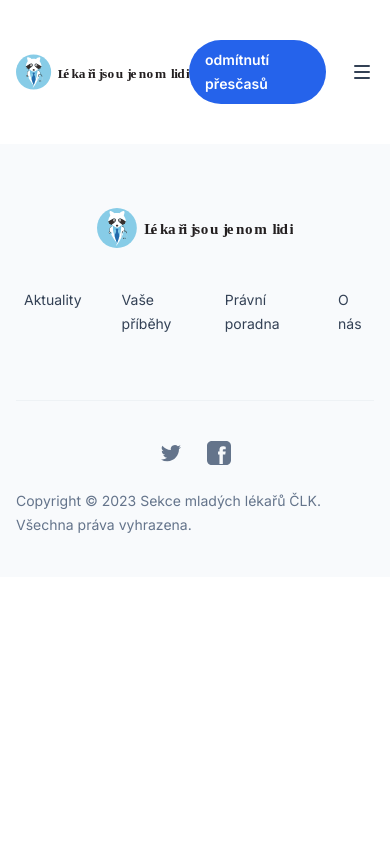
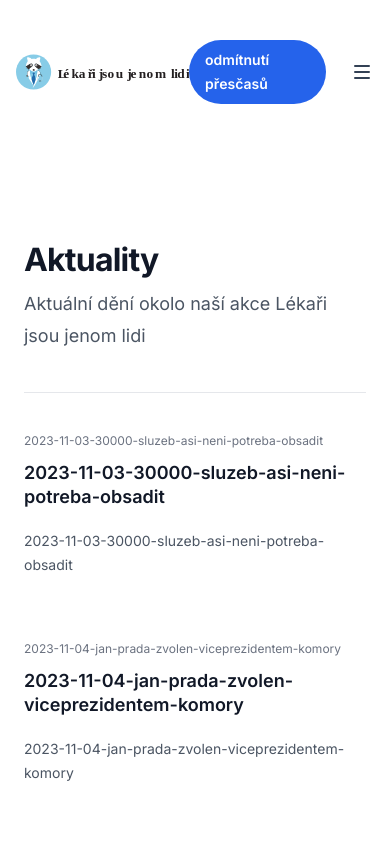
Before and after one commit to ohweb/lekari-jsou-jenom-lidi, a Next.js app: page /aktuality in a window 390 px wide. Shown: the top 844 px of the page. Built offline with nearby package versions, Linux system fonts and the light colour scheme.

Commit message:
feat: první náznaky blogu

```diff
--- /dev/null
+++ b/src/app/aktuality/[slug]/page.tsx
@@ -0,0 +1,32 @@
+import fs from "fs"
+
+const getPostContent = (slug: string) => {
+    const folder =     "src/posts/"
+    const file = `${folder}${slug}.md`
+    const content = fs.readFileSync(file, "utf-8")
+    return content
+}
+
+export default function AktualitaPage(props: any) {
+
+    const slug = props.params.slug
+    const content = getPostContent(slug)
+
+    return (
+        <>
+            <div className="bg-white px-6 py-32 lg:px-8">
+                <div className="mx-auto max-w-3xl text-base leading-7 text-gray-700">
+                    <h1 className="mt-2 text-3xl font-bold tracking-tight text-gray-900 sm:text-4xl">Post title</h1>
+                    <p className="mt-6 text-xl leading-8">
+                        Post content
+                    </p>
+                    <div className="mt-10 max-w-2xl">
+                        <p>
+                            {content}
+                        </p>
+                    </div>
+                </div>
+            </div>
+        </>
+    )
+}
--- a/src/app/aktuality/page.tsx
+++ b/src/app/aktuality/page.tsx
@@ -1,13 +1,53 @@
 import { type Metadata } from 'next'
+import fs from "fs"
 
 export const metadata: Metadata = {
   title: 'Aktuality',
 }
 
+const getPostMetadata = () => {
+    const folder = "src/posts/";
+    const files = fs.readdirSync(folder)
+    const markdownPosts = files.filter((file) => file.endsWith('.md'))
+    const slugs = markdownPosts.map((file) => file.replace(".md", ""))
+    return slugs
+}
+
 export default function AktualityPage() {
+    const posts = getPostMetadata()
   return (
     <>
       <main>
+          <div className="bg-white py-24 sm:py-32">
+              <div className="mx-auto max-w-7xl px-6 lg:px-8">
+                  <div className="mx-auto max-w-2xl">
+                      <h2 className="text-3xl font-bold tracking-tight text-gray-900 sm:text-4xl">Aktuality</h2>
+                      <p className="mt-2 text-lg leading-8 text-gray-600">
+                          Aktuální dění okolo naší akce Lékaři jsou jenom lidi
+                      </p>
+                      <div className="mt-10 space-y-16 border-t border-gray-200 pt-10 sm:mt-16 sm:pt-16">
+                          {posts.map((post) => (
+                              <article key={post} className="flex max-w-xl flex-col items-start justify-between">
+                                  <div className="flex items-center gap-x-4 text-xs">
+                                      <time dateTime={post} className="text-gray-500">
+                                          {post}
+                                      </time>
+                                  </div>
+                                  <div className="group relative">
+                                      <h3 className="mt-3 text-lg font-semibold leading-6 text-gray-900 group-hover:text-gray-600">
+                                          <a href={`/aktuality/${post}`}>
+                                              <span className="absolute inset-0" />
+                                              {post}
+                                          </a>
+                                      </h3>
+                                      <p className="mt-5 line-clamp-3 text-sm leading-6 text-gray-600">{post}</p>
+                                  </div>
+                              </article>
+                          ))}
+                      </div>
+                  </div>
+              </div>
+          </div>
       </main>
     </>
   )
--- a/src/app/o-nas/page.tsx
+++ b/src/app/o-nas/page.tsx
@@ -191,7 +191,7 @@ export default function ONas() {
                 Zrušení současné podoby novely zákoníku práce (§93a)
               </dt>
               <dd className="mt-1 text-base leading-7 text-gray-600">
-              Novela přináší do zákoníku práce dalších 416 hodin/rok "dobrovolných" přesčasů pro zdravotníky. S již existujícím limitem 416 hodin/rok to dává 832 hodin přesčasů za rok, což je naprosto neakceptovatelné. Jen pro představu, dělá to dohromady možnost pracovat 365 8 hodinových směn či 243 12 hodinových směn za rok.
+              Novela přináší do zákoníku práce dalších 416 hodin/rok &quot;dobrovolných&quot; přesčasů pro zdravotníky. S již existujícím limitem 416 hodin/rok to dává 832 hodin přesčasů za rok, což je naprosto neakceptovatelné. Jen pro představu, dělá to dohromady možnost pracovat 365 8 hodinových směn či 243 12 hodinových směn za rok.
               Naprosto chápeme, že práce ve zdravotnictví vyžaduje jistá specifika v legislativě (jako například, jestli je vhodnější sloužit 12h či 24h), a chceme na toto téma vést konstruktivní diskusi. Zdvojnásobení počtu přesčasů příkazem za konstruktivní diskusi nepovažujeme.
               Nebojujeme za směnný provoz ani za 12hodinové služby!
               Bojujeme za udržitelné zdravotnictví pro pacienty i pro všechny, kdo v něm pracují.
@@ -233,7 +233,7 @@ Zákoník práce umožňuje se souhlasem zaměstnance odpracovat 416 hodin přes
               Český stát si cení práce lékaře po škole na 232 Kč/hod hrubého (platová tabulka 38980 Kč) a po atestaci 300Kč/hod hrubého (platová tabulka +-50000 Kč), kdy už je plně zodpovědný nejen sám za sebe, ale i za všechny, kteří pracují pod ním. Tato částka je naprosto neadekvátní a lékaři jsou tak mimojiné ekonomicky nuceni pracovat 1,5 až 2 násobek normální pracovní doby, aby si byl schopen vydělat na živobytí .
 Je potřeba zvýšit základní hodinové ohodnocení lékařů. Dokud je lékař levná pracovní síla, je každému jedno, kolik hodin pracuje. Teprve ve chvíli, kdy bude práce lékaře, jakožto vysoce specializované pracovní síly, adekvátně ohodnocená, a to už v základní pracovní době, přestane se s ní plýtvat a začne se s ní nakládat s rozmyslem. Ale ne ve smyslu omezení péče o pacienty, právě naopak. Aby lékař za své peníze vykonával opravdu jen práci lékaře a věnoval se pacientům. A ne aby trávil čas papírováním, vyplňování tabulek a formulářů či prostě jen držel službu v nějaké nemocnici či na oddělení, kde se za celou noc či víkend skoro nic neděje a ekonomicky ani medicínsky to celé nedává smysl, ale z politických důvodů ji není možné zavřít.
 Toto nám již bylo slíbeno v roce 2013 v Hegerově memorandu (odkaz zde)
-„Přidávání v roce 2012 – v souvislosti s reformou se průměrný plat lékaře zvýší o deset procent a od roku 2013 pak dosáhne 1,5 až trojnásobku průměrné mzdy ve státě, v roce 2012 porostou také platy všem zdravotnickým pracovníkům“
+&ldquo;Přidávání v roce 2012 – v souvislosti s reformou se průměrný plat lékaře zvýší o deset procent a od roku 2013 pak dosáhne 1,5 až trojnásobku průměrné mzdy ve státě, v roce 2012 porostou také platy všem zdravotnickým pracovníkům&rdquo;
               </dd>
             </div>
 
@@ -250,7 +250,7 @@ Toto nám již bylo slíbeno v roce 2013 v Hegerově memorandu (odkaz zde)
               <div className="lg:w-full lg:max-w-2xl lg:flex-auto">
                 <p className="text-xl leading-8 text-gray-600">
                 Zrušení současné podoby novely zákoníku práce (paragraf 93a)
-Novela přináší do zákoníku práce dalších 416 hodin/rok "dobrovolných" přesčasů pro zdravotníky. S již existujícím limitem 416 hodin/rok to dává 832 hodin přesčasů za rok, což je naprosto neakceptovatelné. Jen pro představu, dělá to dohromady možnost pracovat 365 8 hodinových směn či 243 12 hodinových směn za rok.
+Novela přináší do zákoníku práce dalších 416 hodin/rok &quot;dobrovolných&quot; přesčasů pro zdravotníky. S již existujícím limitem 416 hodin/rok to dává 832 hodin přesčasů za rok, což je naprosto neakceptovatelné. Jen pro představu, dělá to dohromady možnost pracovat 365 8 hodinových směn či 243 12 hodinových směn za rok.
 Naprosto chápeme, že práce ve zdravotnictví vyžaduje jistá specifika v legislativě (jako například, jestli je vhodnější sloužit 12h či 24h), a chceme na toto téma vést konstruktivní diskusi. Zdvojnásobení počtu přesčasů příkazem za konstruktivní diskusi nepovažujeme.
 
                 </p>
--- a/src/app/page.tsx
+++ b/src/app/page.tsx
@@ -1,13 +1,21 @@
 import { CallToAction } from '@/components/CallToAction'
 import { Faqs } from '@/components/Faqs'
 import { Hero } from '@/components/Hero'
-import { Pricing } from '@/components/Pricing'
 import { PrimaryFeatures } from '@/components/PrimaryFeatures'
-import { SecondaryFeatures } from '@/components/SecondaryFeatures'
 import { Testimonials } from '@/components/Testimonials'
 import LatestBlogPosts from '@/components/LatestBlogPosts'
+import fs from "fs";
+
+const getPostMetadata = () => {
+    const folder = "src/posts/";
+    const files = fs.readdirSync(folder)
+    const markdownPosts = files.filter((file) => file.endsWith('.md'))
+    const slugs = markdownPosts.map((file) => file.replace(".md", ""))
+    return slugs
+}
 
 export default function Home() {
+    const posts = getPostMetadata()
   return (
     <main>
       <Hero />
```
Also changed, not shown: src/posts/2023-11-03-30000-sluzeb-asi-neni-potreba-obsadit.md (added, +11 -0 lines), src/posts/2023-11-04-jan-prada-zvolen-viceprezidentem-komory.md (added, +7 -0 lines), src/posts/2023-11-05-probehl-37-sjezd-komory.md (added, +11 -0 lines), src/posts/2023-11-09-jednani-budou-pokracovat-v-pondeli.md (added, +16 -0 lines), src/posts/2023-11-09-mandat-k-jednani-na-mz-cr.md (added, +10 -0 lines), 1 other file (tests, documents, lock files or other folders).
